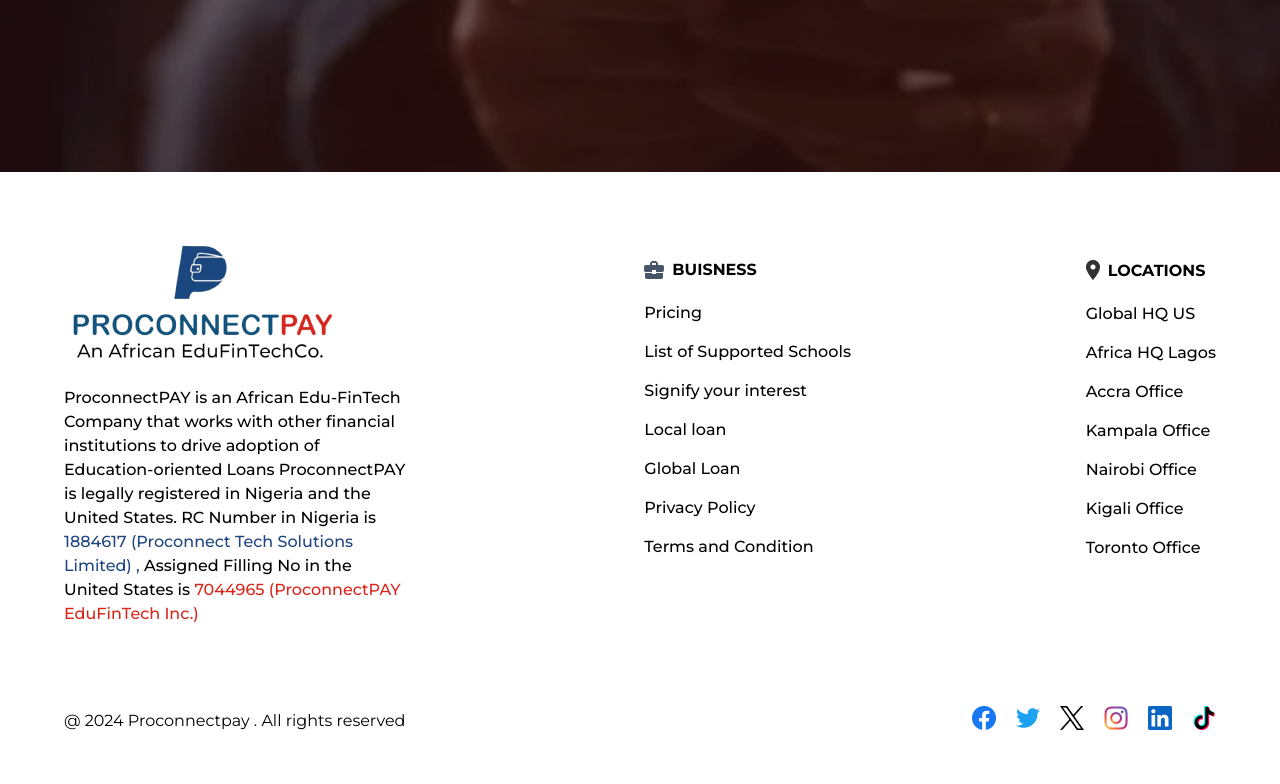
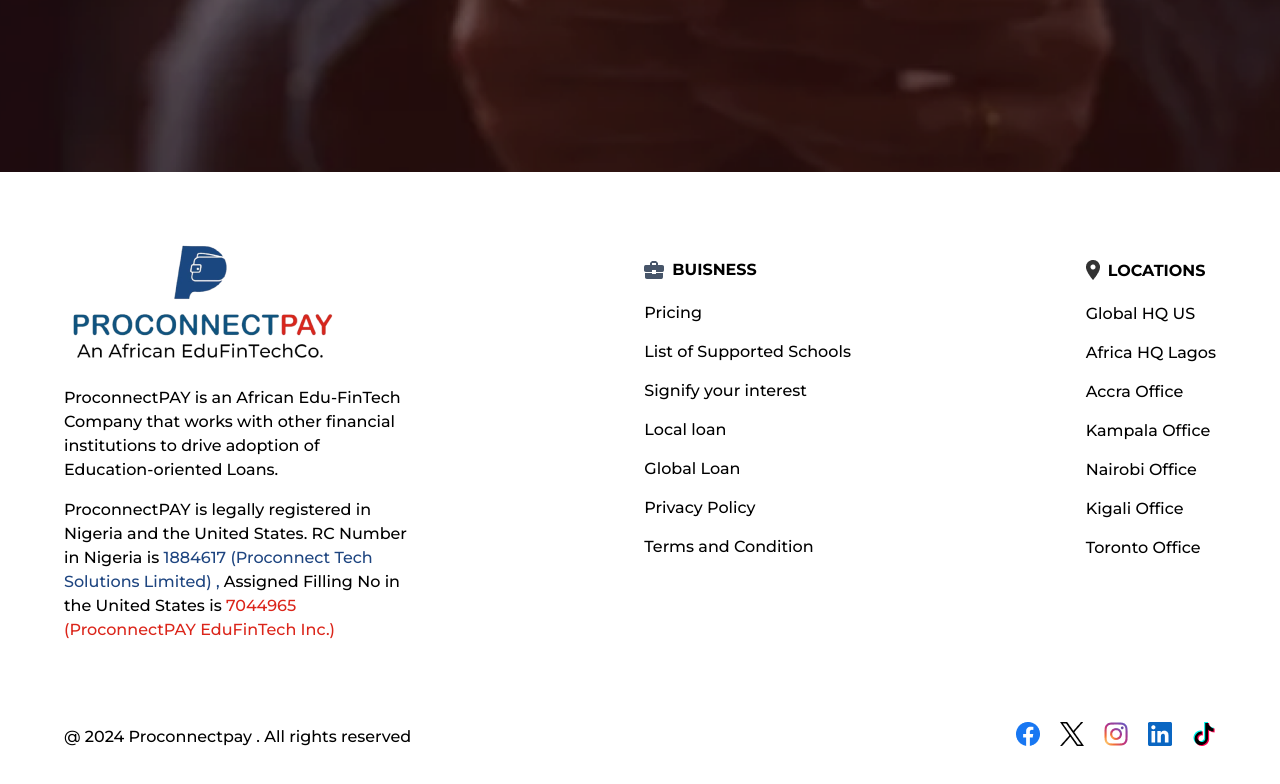
Before and after one commit to Ivylegend/proconnect-test, a React (Vite) app: page / in a window 1280 px wide. Shown: the part 778-1562 px from the top of the page. Built offline with nearby package versions, Linux system fonts and the light colour scheme.

Commit message:
industry standard

```diff
--- a/src/components/ApplicationForm/ApplicationForm.jsx
+++ b/src/components/ApplicationForm/ApplicationForm.jsx
@@ -52,11 +52,7 @@
           <div className="olevel_details">
             <label htmlFor="">Date of Birth</label>
             <input
-              style={{
-                width: "100%",
-                maxWidth: "400px", // Set a maximum width for larger screens
-                background: "red",
-              }}
+
               type="date"
               name=""
               id=""
--- a/src/components/Olevel/Olevel.css
+++ b/src/components/Olevel/Olevel.css
@@ -29,10 +29,11 @@
 }
 
 .date-time {
-  min-width: 400px;
+  /* min-width: 400px; */
+  width: 100%;
   height: 56px;
   padding: 1rem;
-  background-color: red;
+  background-color: white;
   width: -webkit-fill-available;
 }
 
--- a/src/containers/Footer/Footer.css
+++ b/src/containers/Footer/Footer.css
@@ -50,10 +50,18 @@
   color: black;
 }
 
+.link_item:hover{
+  color: #db251a;
+}
+
 .footer_bottom {
   display: flex;
   justify-content: space-between;
   align-items: center;
+}
+
+.footer_bottom p{
+  font-weight: 500;
 }
 
 .footer_icons {
--- a/src/containers/Footer/Footer.jsx
+++ b/src/containers/Footer/Footer.jsx
@@ -75,7 +75,6 @@
 
 const socialIcons = [
   { name: SocialIcons1, url: "" },
-  { name: SocialIcons2, url: "" },
   { name: SocialIcons3, url: "" },
   { name: SocialIcons4, url: "" },
   { name: SocialIcons5, url: "" },
@@ -91,7 +90,10 @@
           <p className="footer_logo_text">
             ProconnectPAY is an African Edu-FinTech Company that works with
             other financial institutions to drive adoption of Education-oriented
-            Loans ProconnectPAY is legally registered in Nigeria and the United
+            Loans.{" "}
+          </p>
+          <p className="footer_logo_text">
+            ProconnectPAY is legally registered in Nigeria and the United
             States. RC Number in Nigeria is{" "}
             <span style={{ color: "#1E4580" }}>
               1884617 (Proconnect Tech Solutions Limited) ,
```
